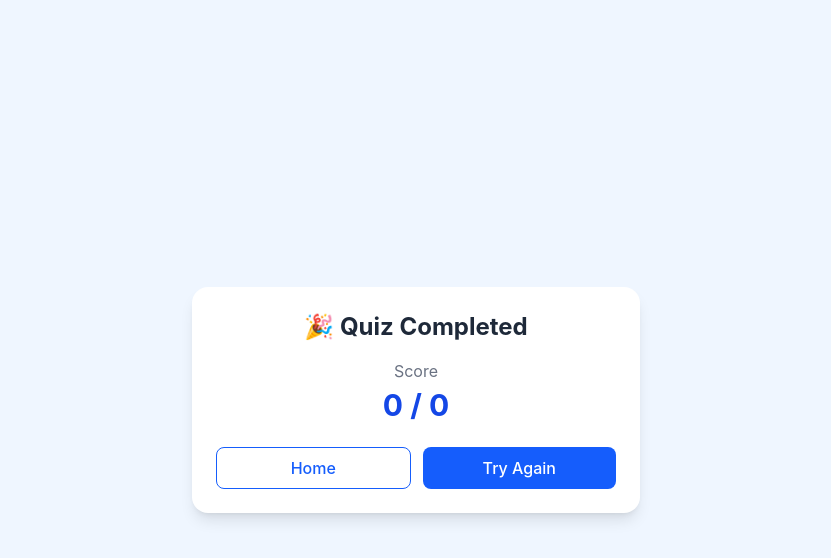
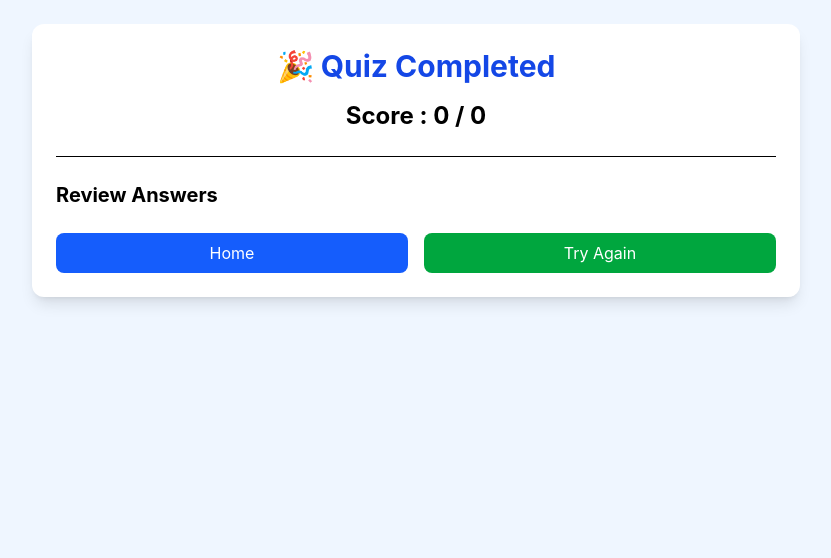
Before and after one commit to sakshibhagit05/quiz-app, a React (Vite) app: page /result in a window 1280 px wide. Shown: the top 558 px of the page, without its empty margins (224-1055 px from the left). Built offline with nearby package versions, Linux system fonts and the light colour scheme.

Commit message:
Updated Quiz

```diff
--- a/src/pages/Quiz.jsx
+++ b/src/pages/Quiz.jsx
@@ -122,6 +122,8 @@ function Quiz() {
         state: {
           score,
           total: questions.length,
+          questions,
+          answers,
         },
       });
     } catch (error) {
--- a/src/pages/Result.jsx
+++ b/src/pages/Result.jsx
@@ -7,35 +7,116 @@ function Result() {
   const score = location.state?.score || 0;
   const total = location.state?.total || 0;
 
+  const questions = location.state?.questions || [];
+  const answers = location.state?.answers || {};
+
+  const getCorrectAnswer = (question) => {
+    switch (question.correctAnswer) {
+      case "A":
+        return question.optionA;
+      case "B":
+        return question.optionB;
+      case "C":
+        return question.optionC;
+      case "D":
+        return question.optionD;
+      default:
+        return "";
+    }
+  };
+
   return (
-    <div className="min-h-screen bg-blue-50 flex items-center justify-center px-4 py-8">
-      <div className="w-full max-w-md bg-white rounded-2xl shadow-lg p-6 text-center">
-        <h1 className="text-2xl font-bold text-gray-800 mb-4">
+    <div className="min-h-screen bg-blue-50 p-6">
+
+      <div className="max-w-3xl mx-auto bg-white rounded-xl shadow-lg p-6">
+
+        <h1 className="text-3xl font-bold text-center text-blue-700">
           🎉 Quiz Completed
         </h1>
 
-        <p className="text-gray-500 mb-1">Score</p>
+        <h2 className="text-center text-2xl font-bold mt-4">
+          Score : {score} / {total}
+        </h2>
 
-        <p className="text-3xl font-bold text-blue-700 mb-6">
-          {score} / {total}
-        </p>
+        <hr className="my-6" />
 
-        <div className="flex flex-col sm:flex-row gap-3">
+        <h2 className="text-xl font-bold mb-4">
+          Review Answers
+        </h2>
+
+        {questions.map((question, index) => {
+
+          const correctAnswer = getCorrectAnswer(question);
+
+          const studentAnswer = answers[index];
+
+          const isCorrect = studentAnswer === correctAnswer;
+
+          return (
+
+            <div
+              key={index}
+              className="border rounded-lg p-4 mb-5 shadow-sm"
+            >
+
+              <h3 className="font-semibold mb-3">
+                Q{index + 1}. {question.question}
+              </h3>
+
+              <p>
+                <strong>Your Answer : </strong>
+
+                <span
+                  className={
+                    isCorrect
+                      ? "text-green-600 font-bold"
+                      : "text-red-600 font-bold"
+                  }
+                >
+                  {studentAnswer || "Not Answered"}
+                </span>
+
+              </p>
+
+              <p className="text-green-700 font-semibold mt-2">
+                Correct Answer : {correctAnswer}
+              </p>
+
+              <p
+                className={
+                  isCorrect
+                    ? "text-green-600 font-bold mt-2"
+                    : "text-red-600 font-bold mt-2"
+                }
+              >
+                {isCorrect ? "✔ Correct" : "✘ Wrong"}
+              </p>
+
+            </div>
+
+          );
+        })}
+
+        <div className="flex gap-4 mt-6">
+
           <button
             onClick={() => navigate("/")}
-            className="w-full px-4 py-2 rounded-lg font-medium border border-blue-600 text-blue-600 hover:bg-blue-50"
+            className="flex-1 bg-blue-600 text-white py-2 rounded-lg"
           >
             Home
           </button>
 
           <button
             onClick={() => navigate("/student-login")}
-            className="w-full px-4 py-2 rounded-lg font-medium bg-blue-600 text-white hover:bg-blue-700"
+            className="flex-1 bg-green-600 text-white py-2 rounded-lg"
           >
             Try Again
           </button>
+
         </div>
+
       </div>
+
     </div>
   );
 }
--- a/src/pages/StudentResults.jsx
+++ b/src/pages/StudentResults.jsx
@@ -1,11 +1,19 @@
 import { useEffect, useState } from "react";
-import { collection, getDocs } from "firebase/firestore";
+import {
+  collection,
+  getDocs,
+  deleteDoc,
+  doc,
+} from "firebase/firestore";
 import { db } from "../firebase/firebase";
 
 function StudentResults() {
   const [results, setResults] = useState([]);
 
   useEffect(() => {
+    fetchResults();
+  }, []);
+
   const fetchResults = async () => {
     try {
       const querySnapshot = await getDocs(collection(db, "results"));
@@ -15,16 +23,32 @@ function StudentResults() {
         ...doc.data(),
       }));
 
-        console.log(resultData);
-
       setResults(resultData);
     } catch (error) {
-        console.error("Error fetching results:", error);
+      console.error(error);
     }
   };
 
-    fetchResults();
-  }, []);
+  const handleDelete = async (id) => {
+    const confirmDelete = window.confirm(
+      "Are you sure you want to delete this result?"
+    );
+
+    if (!confirmDelete) return;
+
+    try {
+      await deleteDoc(doc(db, "results", id));
+
+      setResults((prev) =>
+        prev.filter((result) => result.id !== id)
+      );
+
+      alert("Result Deleted Successfully");
+    } catch (error) {
+      console.error(error);
+      alert("Failed to delete result");
+    }
+  };
 
   return (
     <div className="min-h-screen bg-blue-50 p-8">
@@ -39,13 +63,14 @@ function StudentResults() {
               <th className="border p-3">Student Name</th>
               <th className="border p-3">Subject</th>
               <th className="border p-3">Score</th>
+              <th className="border p-3">Action</th>
             </tr>
           </thead>
 
           <tbody>
             {results.length === 0 ? (
               <tr>
-                <td className="border p-3 text-center" colSpan="3">
+                <td className="border p-3 text-center" colSpan="4">
                   No Results Yet
                 </td>
               </tr>
@@ -63,6 +88,15 @@ function StudentResults() {
                   <td className="border p-3 text-center">
                     {result.score} / {result.total}
                   </td>
+
+                  <td className="border p-3 text-center">
+                    <button
+                      onClick={() => handleDelete(result.id)}
+                      className="bg-red-600 hover:bg-red-700 text-white px-4 py-2 rounded-lg"
+                    >
+                      Delete
+                    </button>
+                  </td>
                 </tr>
               ))
             )}
```
Lines whose indentation alone changed are shown as unchanged.
